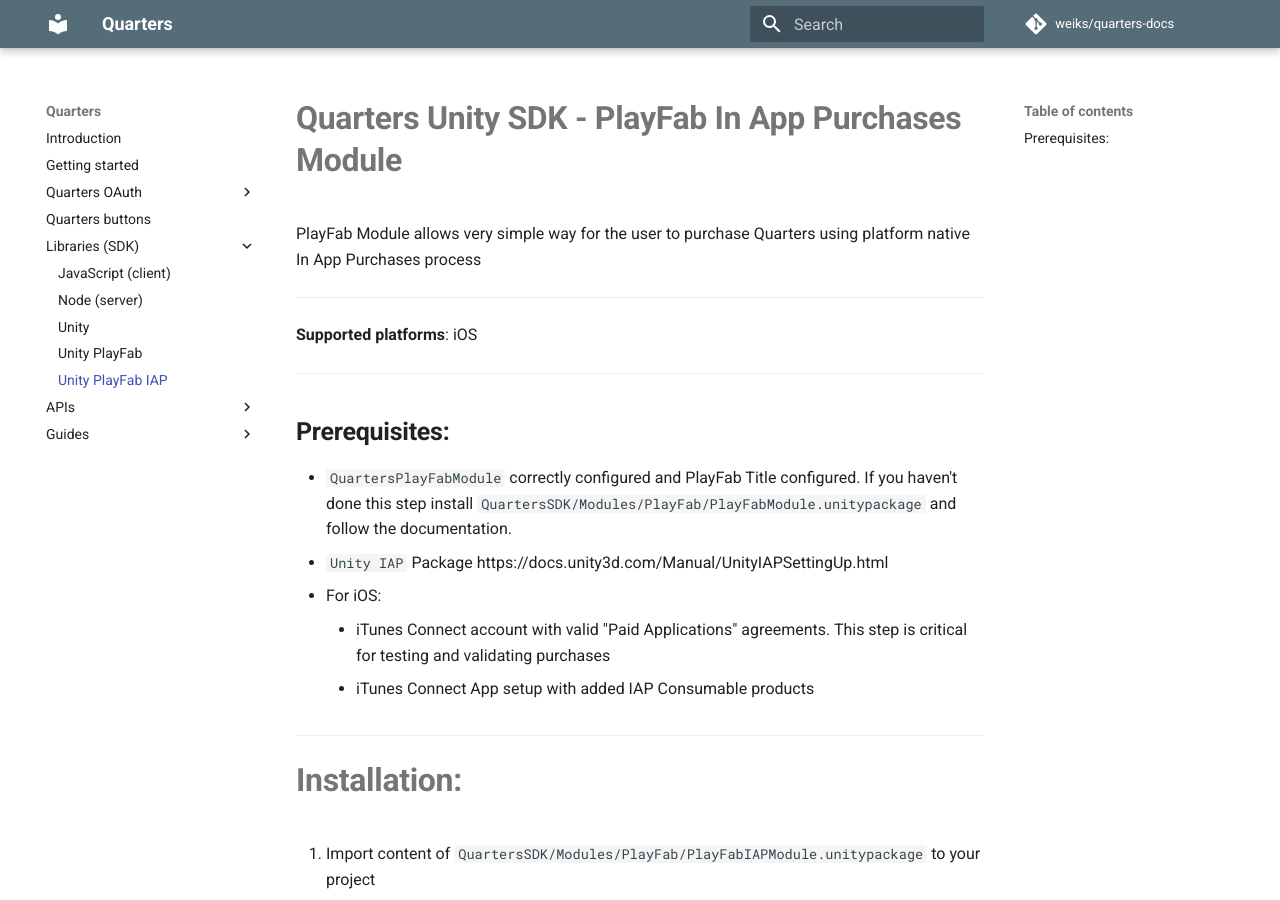
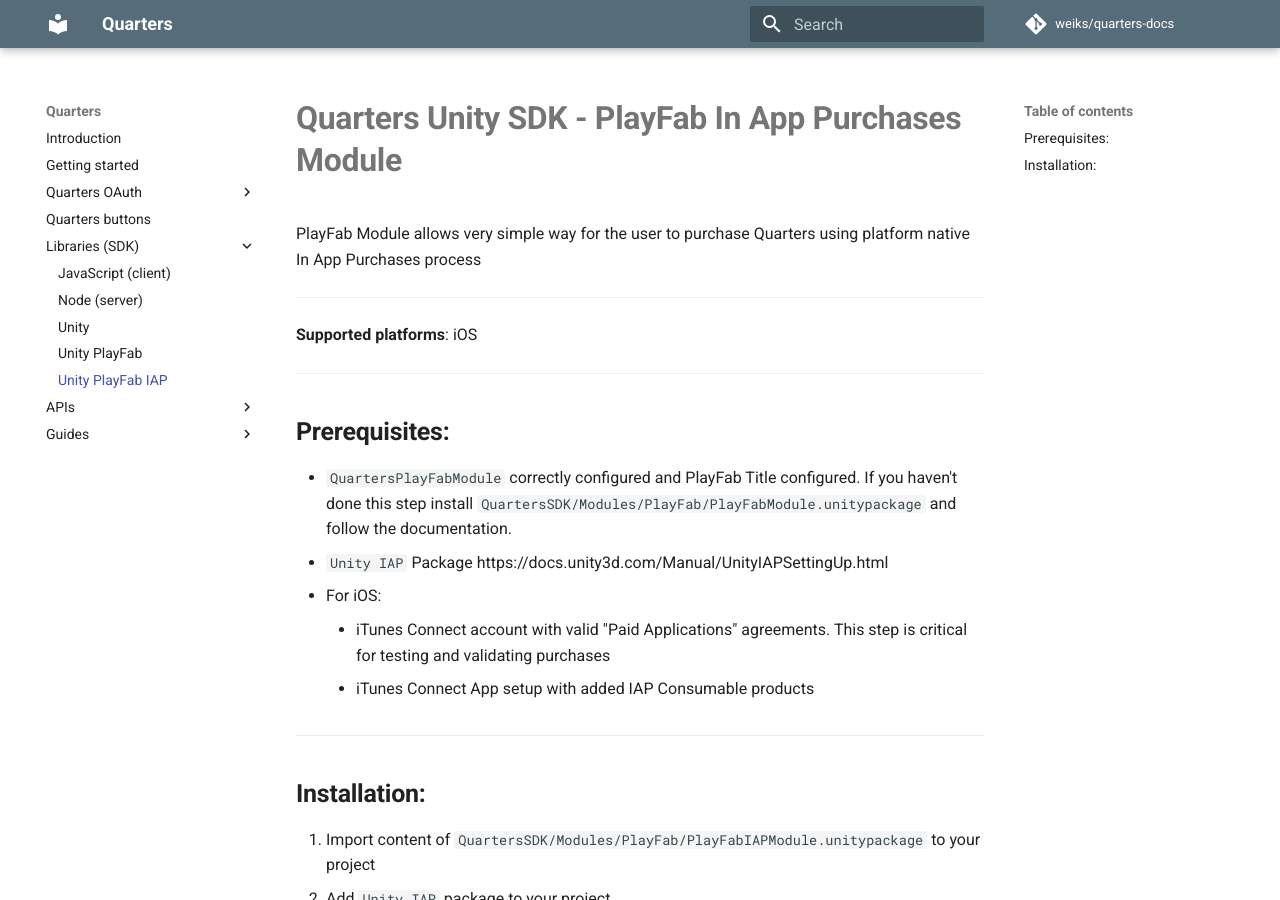
Before and after one commit to weiks/quarters-docs, an MkDocs documentation site: the page built from docs/sdk/unity-playfab-iap.md, in a window 1280 px wide and 900 px high. Built offline with MkDocs 1.6.1 and Material for MkDocs 9.7.7, drawn with Linux system fonts in a browser that asks for light colours; comment, search, counter and statistics services are not loaded; old or Windows-style settings are respelled for this version of MkDocs.

Commit message:
small formating issue fix

```diff
--- a/docs/sdk/unity-playfab-iap.md
+++ b/docs/sdk/unity-playfab-iap.md
@@ -21,7 +21,7 @@
 ---
 
 
-#Installation:
+##Installation:
 1.  Import content of `QuartersSDK/Modules/PlayFab/PlayFabIAPModule.unitypackage` to your project
 2.  Add `Unity IAP` package to your project
 3.  Add content of `QuartersSDK/Modules/PlayFabIAP/QuartersPlayFabIAPServer.txt` to your existing PlayFab Cloud Script.
```
